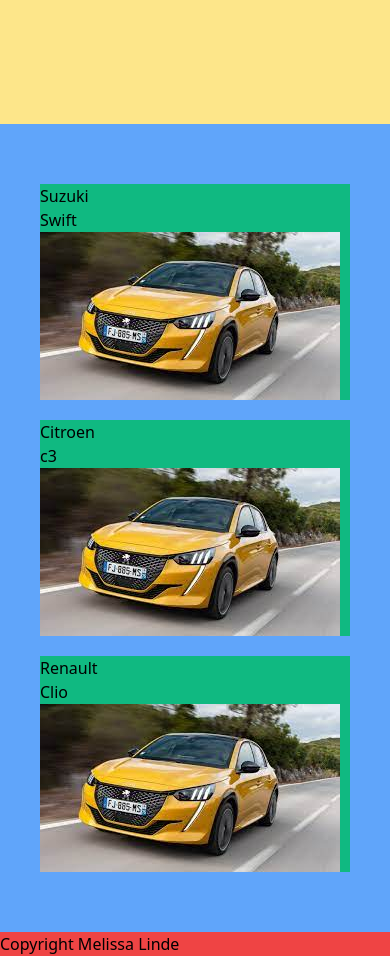
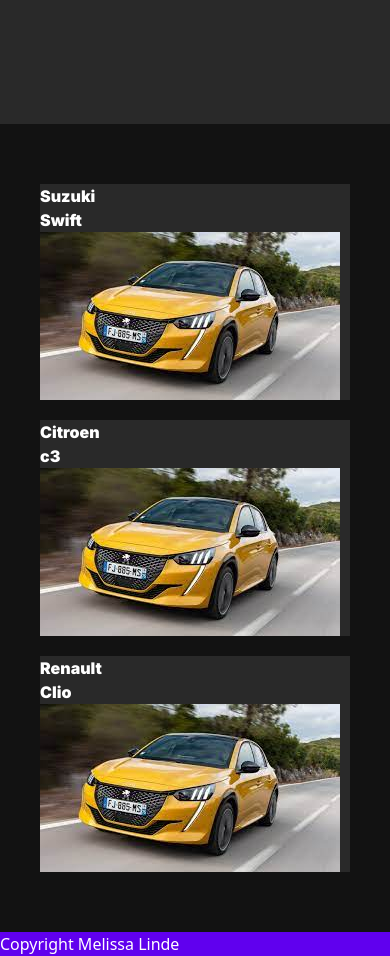
Before and after one commit to MelissaLde/car-occasion-codex, a Vue app: page / in a window 390 px wide. Shown: the part 720-1676 px from the top of the page. Built offline with nearby package versions, Linux system fonts and the light colour scheme.

Commit message:
feat(tailwind): config tailwind

```diff
--- a/public/index.html
+++ b/public/index.html
@@ -4,8 +4,16 @@
     <meta charset="utf-8" />
     <meta http-equiv="X-UA-Compatible" content="IE=edge" />
     <meta name="viewport" content="width=device-width,initial-scale=1.0" />
+
+    <title><%= htmlWebpackPlugin.options.title %></title>
+
     <link rel="icon" href="<%= BASE_URL %>favicon.ico" />
-    <title><%= htmlWebpackPlugin.options.title %></title>
+    <link rel="preconnect" href="https://fonts.googleapis.com" />
+    <link rel="preconnect" href="https://fonts.gstatic.com" crossorigin />
+    <link
+      href="https://fonts.googleapis.com/css2?family=Inter:wght@900&family=Roboto:wght@400;700&display=swap"
+      rel="stylesheet"
+    />
   </head>
   <body>
     <noscript>
--- /dev/null
+++ b/src/assets/global.css
@@ -0,0 +1,12 @@
+body {
+  @apply font-body text-white;
+}
+
+h1,
+h2,
+h3,
+h4,
+h5,
+h6 {
+  @apply font-title;
+}
--- a/src/components/commons/VCarCard.vue
+++ b/src/components/commons/VCarCard.vue
@@ -1,5 +1,5 @@
 <template>
-  <article class="bg-green-500 my-5">
+  <article class="bg-paper my-5">
     <h3>{{ brand }}</h3>
     <h4>{{ model }}</h4>
     <img :src="image" :alt="model" />
--- a/src/components/core/TheFooter.vue
+++ b/src/components/core/TheFooter.vue
@@ -1,5 +1,5 @@
 <template>
-  <footer class="bg-red-500">Copyright Melissa Linde</footer>
+  <footer class="bg-primary">Copyright Melissa Linde</footer>
 </template>
 
 <script>
--- a/src/components/core/TheMain.vue
+++ b/src/components/core/TheMain.vue
@@ -1,5 +1,5 @@
 <template>
-  <main class="bg-blue-400 p-10">
+  <main class="bg-background p-10">
     <v-car-card
       v-for="car in carList"
       :key="car.id"
@@ -12,6 +12,7 @@
 
 <script>
 import VCarCard from '@/components/commons/VCarCard'
+import '@/assets/global.css'
 
 export default {
   name: 'TheMain',
--- a/src/components/core/TheNav.vue
+++ b/src/components/core/TheNav.vue
@@ -1,5 +1,5 @@
 <template>
-  <nav class="bg-yellow-200 md:fixed bottom-0">
+  <nav class="bg-paper md:fixed bottom-0">
     <article>
       <section>
         <div v-for="brand in brandListFilters" :key="brand.id">
--- a/tailwind.config.js
+++ b/tailwind.config.js
@@ -1,11 +1,18 @@
 module.exports = {
   purge: ['./public/**/*.html', './src/**/*.vue'],
-  darkMode: false, // or 'media' or 'class'
+  darkMode: false,
   theme: {
-    extend: {},
+    extend: {
+      fontFamily: {
+        title: ['Inter', 'sans-serif'],
+        body: ['Roboto', 'sans-serif'],
+      },
+      colors: {
+        primary: '#6000EE',
+        secondary: '#6100EE',
+        background: '#121212',
+        paper: '#292929',
+      },
+    },
   },
-  variants: {
-    extend: {},
-  },
-  plugins: [],
 }
```
